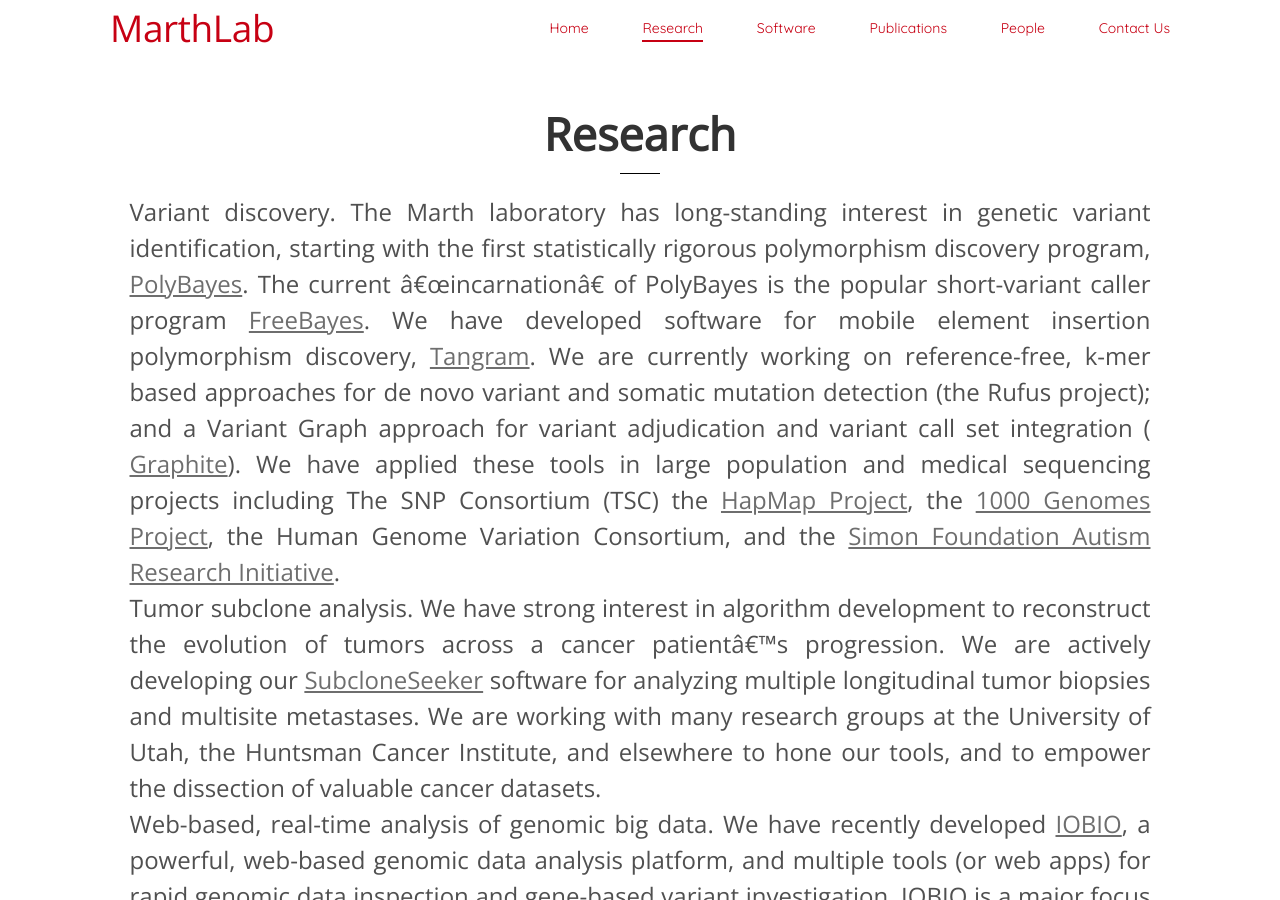
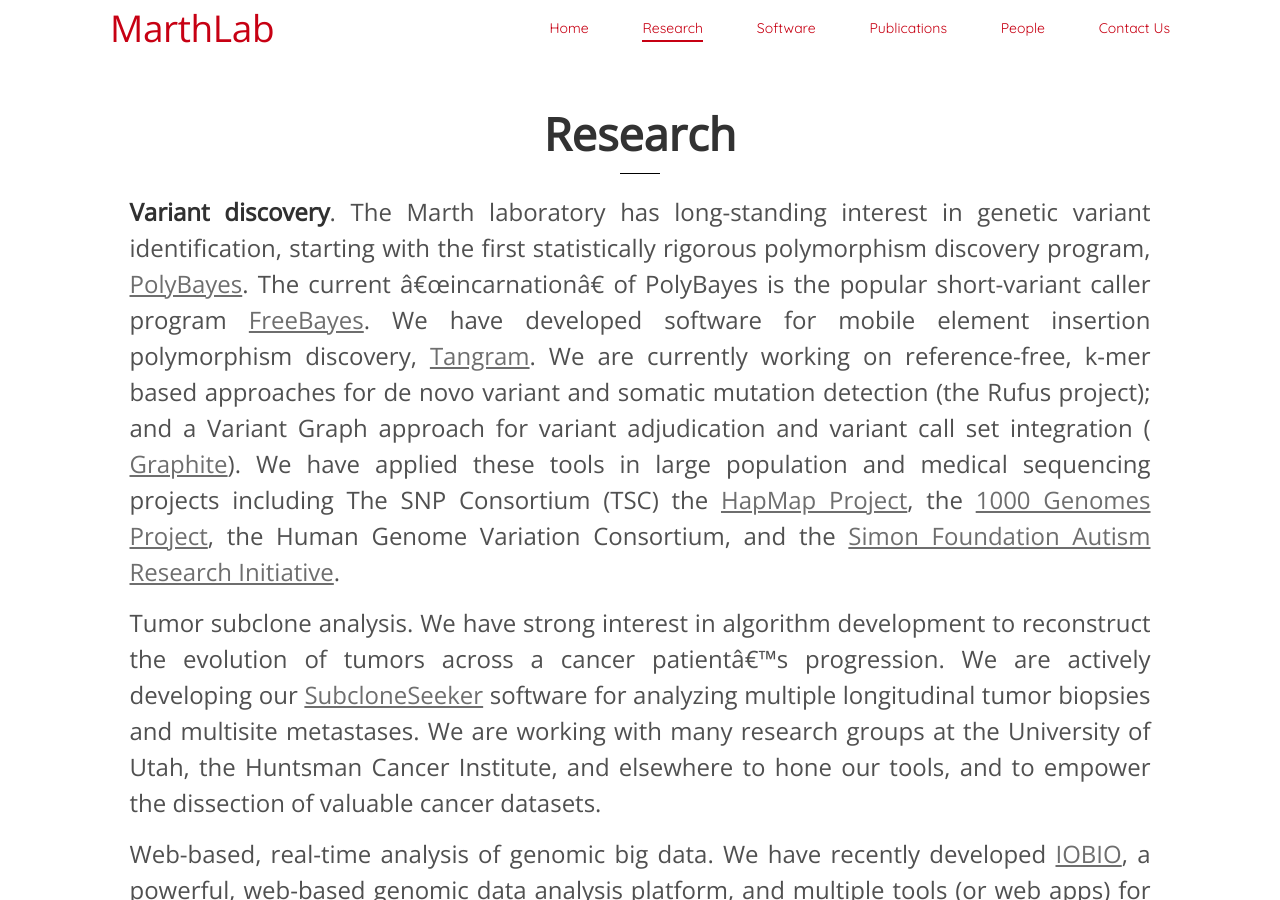
Before and after one commit to marthlab/LabWebsite, a Jekyll site: the page built from Research.html, in a window 1280 px wide and 900 px high. Built offline with Jekyll 4.4.1, drawn with Linux system fonts in a browser that asks for light colours; Markdown is read by kramdown in place of the engine named in the settings.

Commit message:
Update Research.html
Adding padding to research topics

```diff
--- a/Research.html
+++ b/Research.html
@@ -11,7 +11,7 @@ order: 2
 <!-- Description of variant discovery research -->
 <div class='mission-statement'>
 	<div style="font-size:24px; color:rgb(80,80,80)">
-		Variant discovery. The Marth laboratory has long-standing interest in genetic variant identification, starting with the
+		<strong>Variant discovery</strong>. The Marth laboratory has long-standing interest in genetic variant identification, starting with the
 		first statistically rigorous polymorphism discovery program, <a href="http://www.ncbi.nlm.nih.gov/entrez/query.fcgi?cmd=Retrieve&db=PubMed&list_uids=10581034&dopt=Abstract">
 		PolyBayes</a>. The current “incarnation” of PolyBayes is the popular short-variant caller program <a href="http://arxiv.org/abs/1207.3907">
 		FreeBayes</a>. We have developed software for mobile element insertion polymorphism discovery, <a href="http://www.biomedcentral.com/1471-2164/15/795">
@@ -22,33 +22,27 @@ order: 2
 		Project</a>, the Human Genome Variation Consortium, and the <a href="http://sfari.org/">Simon Foundation Autism Research
 		Initiative</a>.
 	</div>
-</div>
 
-<!-- Tumour subclone research -->
-<div class='mission-statement'>
-	<div style="font-size:24px; color:rgb(80,80,80)">
+	<!-- Tumour subclone research -->
+	<div style="font-size:24px; color:rgb(80,80,80); padding-top:15px;">
 		Tumor subclone analysis. We have strong interest in algorithm development to reconstruct the evolution of tumors across a
 		cancer patient’s progression. We are actively developing our <a href="http://www.ncbi.nlm.nih.gov/pubmed/25160522">SubcloneSeeker</a>
 		software for analyzing multiple longitudinal tumor biopsies and multisite metastases. We are working with many research groups at
 		the University of Utah, the Huntsman Cancer Institute, and elsewhere to hone our tools, and to empower the dissection of valuable
 		cancer datasets.
 	</div>
-</div>
 
-<!-- IOBIO description -->
-<div class='mission-statement'>
-	<div style="font-size:24px; color:rgb(80,80,80)">
+	<!-- IOBIO description -->
+	<div style="font-size:24px; color:rgb(80,80,80); padding-top:15px;">
 		Web-based, real-time analysis of genomic big data. We have recently developed <a href="http://iobio.io">IOBIO</a>,
 		a powerful, web-based genomic data analysis platform, and multiple tools (or web apps) for rapid genomic data inspection
 		and gene-based variant investigation. IOBIO is a major focus in the lab, with many new analysis apps in development.
 		Our existing web tools are now in routine use in hundreds of research groups worldwide, deployed in Galaxy and in the
 		<a href="https://dcc.icgc.org/">International Cancer Genome Consortium</a>.
 	</div>
-</div>
 
-<!-- GKNO description -->
-<div class='mission-statement'>
-	<div style="font-size:24px; color:rgb(80,80,80)">
+	<!-- GKNO description -->
+	<div style="font-size:24px; color:rgb(80,80,80); padding-top:15px;">
 		A flexible, UNIX command line driven tool launcher and pipeline execution system. Our <a href="http://gkno.me">GKNO</a>
 		system allows analysts to use, out of the box, many best-practices sequence analysis pipelines, or to modify and tune
 		these pipelines for their needs.
```
